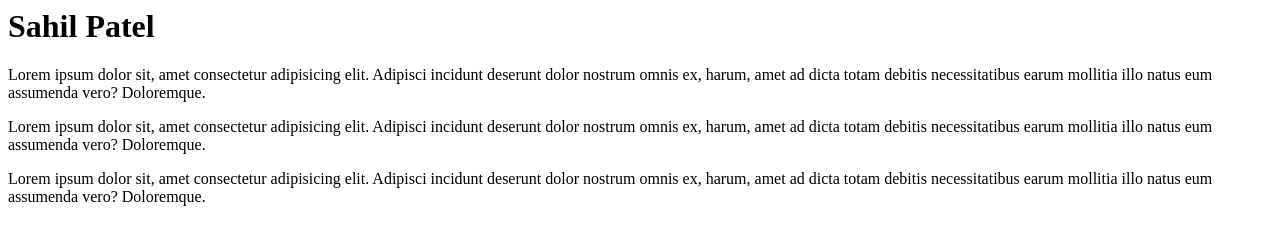
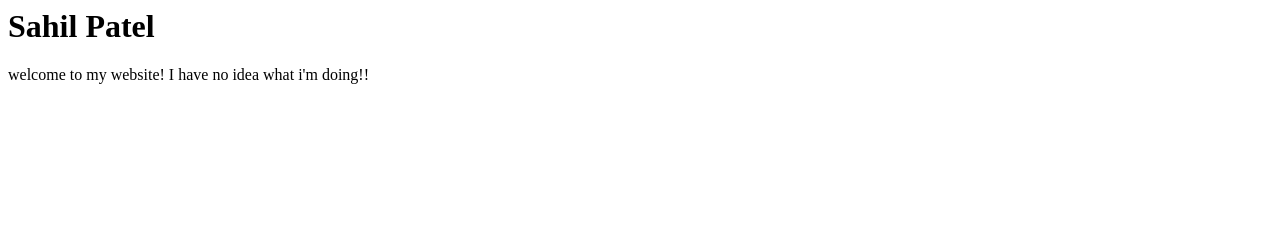
Before and after one commit to SahilP2002/IT3203, a plain HTML site: page index.html in a window 1280 px wide. Drawn offline with Linux system fonts and the light colour scheme.

Commit message:
Testing update

```diff
--- a/index.html
+++ b/index.html
@@ -3,13 +3,11 @@
     <meta charset="UTF-8">
     <meta http-equiv="X-UA-Compatible" content="IE=edge">
     <meta name="viewport" content="width=device-width, initial-scale=1.0">
-    <title>Document</title>
+    <title>Homepage</title>
 </head>
 <body>
     <h1>Sahil Patel</h1>
-    <p>Lorem ipsum dolor sit, amet consectetur adipisicing elit. Adipisci incidunt deserunt dolor nostrum omnis ex, harum, amet ad dicta totam debitis necessitatibus earum mollitia illo natus eum assumenda vero? Doloremque.</p>
-    <p>Lorem ipsum dolor sit, amet consectetur adipisicing elit. Adipisci incidunt deserunt dolor nostrum omnis ex, harum, amet ad dicta totam debitis necessitatibus earum mollitia illo natus eum assumenda vero? Doloremque.</p>
-    <p>Lorem ipsum dolor sit, amet consectetur adipisicing elit. Adipisci incidunt deserunt dolor nostrum omnis ex, harum, amet ad dicta totam debitis necessitatibus earum mollitia illo natus eum assumenda vero? Doloremque.</p>
+    <p>welcome to my website! I have no idea what i'm doing!!</p>
 <!--IT PUBLISHES TO THE BRANCH FINALLY OH MY GOD-->
 </body>
 </html>
```
